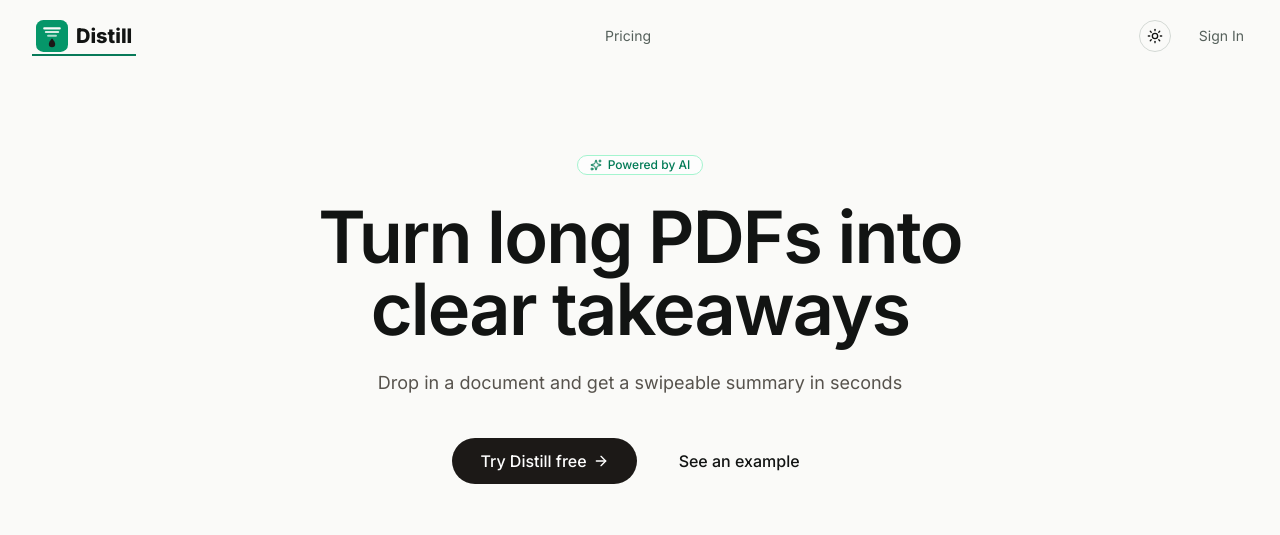
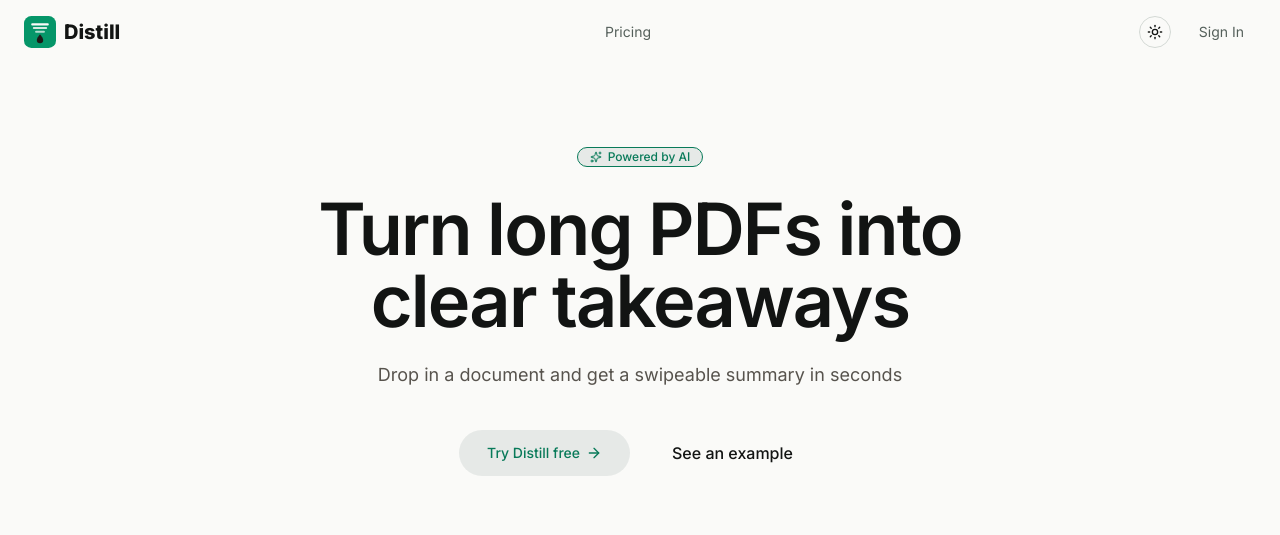
Before and after one commit to ShreyaRai20/distill, a Next.js app: page / in a window 1280 px wide. Shown: the top 535 px of the page. Built offline with nearby package versions, Linux system fonts and the light colour scheme; no server answers.

Commit message:
feat: update Navbar and HeroSection components for improved UI; enhance summary type definitions

```diff
--- a/components/common/navbar.tsx
+++ b/components/common/navbar.tsx
@@ -1,17 +1,18 @@
 "use client"
-import { FileText } from "lucide-react";
 import NavLink from "./nav-link";
-import { Show, SignInButton, UserButton } from "@clerk/nextjs";
+import { Show, UserButton } from "@clerk/nextjs";
 import { ThemeToggle } from "./theme-toggle";
 import Image from "next/image";
+import Link from "next/link";
+import { Badge } from "../ui/badge";
 
 export default function Navbar() {
     return (
-        <header className="sticky top-0 z-50 border-b border-border bg-background/80 backdrop-blur border-transparent">
+        <header className="sticky top-0 z-50 border-b bg-background/80 backdrop-blur border-transparent">
             <nav className="mx-auto max-w-7xl flex items-center justify-between px-6 py-3 lg:py-4">
                 {/* Left */}
                 <div className="flex items-center lg:flex-1">
-                    <NavLink href="/" className="flex items-center gap-1 lg:gap-2 shrink-0">
+                    <Link href="/" className="flex items-center gap-1 lg:gap-2 shrink-0">
                         <Image
                             src="/logo.svg"
                             alt="Distill logo"
@@ -23,7 +24,7 @@
                         <span className="font-extrabold lg:text-xl text-foreground">
                             Distill
                         </span>
-                    </NavLink>
+                    </Link>
                 </div>
 
                 {/* Center */}
@@ -40,7 +41,12 @@
                     <ThemeToggle />
                     <Show when="signed-in">
                         <NavLink href="/upload">Upload a PDF</NavLink>
-                        <span className="text-sm font-medium text-primary">Pro</span>
+                        <Badge
+                            variant="ghost"
+                            className="gap-1.5 rounded-full px-3 py-1 text-primary hover:text-primary"
+                        >
+                            Pro
+                        </Badge>
                         <UserButton />
                     </Show>
                     <Show when="signed-out">
--- a/components/home/hero-section.tsx
+++ b/components/home/hero-section.tsx
@@ -12,7 +12,7 @@
             <div className="mx-auto max-w-4xl px-6 pt-20 pb-24 text-center">
                 <Badge
                     variant="outline"
-                    className="gap-1.5 rounded-full border-emerald-200 bg-white/70 px-3 py-1 text-emerald-700"
+                    className="gap-1.5 rounded-full border-primary bg-secondary px-3 py-1 text-primary"
                 >
                     {/* size-3.5 -> 14px */}
                     <Sparkles className="size-3.5" />
@@ -27,7 +27,7 @@
                 <div className="mt-10 flex flex-col items-center justify-center gap-3 sm:flex-row">
                     <Button
                         size="lg"
-                        className="group h-12 rounded-full bg-stone-900 px-7 text-base hover:bg-stone-800"
+                        className="group h-12 rounded-full bg-secondary px-7 text-primary hover:bg-stone-800"
                         nativeButton={false}
                         render={<Link href="/dashboard" />}
                     >
--- a/lib/queries/summaries.ts
+++ b/lib/queries/summaries.ts
@@ -3,7 +3,7 @@
 import { Summary } from "../summaries";
 import { parseSummary } from "../parse-summary";
 
-export async function getSummaries(): Promise<Summary[]> {
+export async function getSummaries(): Promise<(Summary & {tldr: string | null})[] > {
   const user = await currentUser()
 
   if (!user) throw new Error("Not authorized")
--- a/lib/summaries.ts
+++ b/lib/summaries.ts
@@ -4,17 +4,11 @@
   excerpt: string;
   status: "completed" | "processing" | "failed";
   createdAt: Date;
-  tldr: string | null
 };
 
 export const PLAN_LIMIT = 5;
 
-export type SummaryDetail = {
-  id: string;
-  title: string;
-  excerpt: string;
-  status: "completed" | "processing" | "failed";
-  createdAt: Date;
+export type SummaryDetail = Summary & {
   summaryText: string;
   fileName: string | null;
   fileUrl: string;
```
